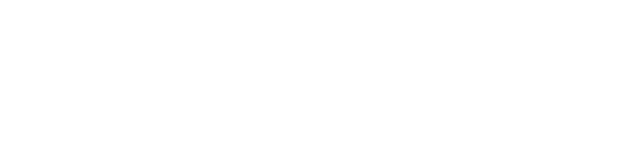
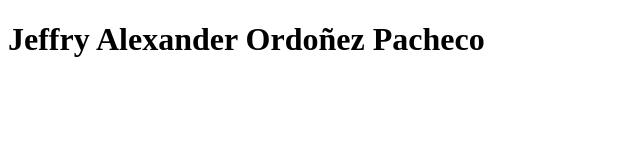
Before and after one commit to jordonez2019042/IN5BM-V, a plain HTML site: page index.html in a window 1280 px wide. Shown: the whole page, without its empty margins (0-640 px from the left). Drawn offline with Linux system fonts and the light colour scheme.

Commit message:
Se agregó nombre en el body

```diff
--- a/index.html
+++ b/index.html
@@ -6,6 +6,6 @@
     <title>Primera página con GIT</title>
 </head>
 <body>
-
+    <h1>Jeffry Alexander Ordoñez Pacheco</h1>
 </body>
 </html>
```
